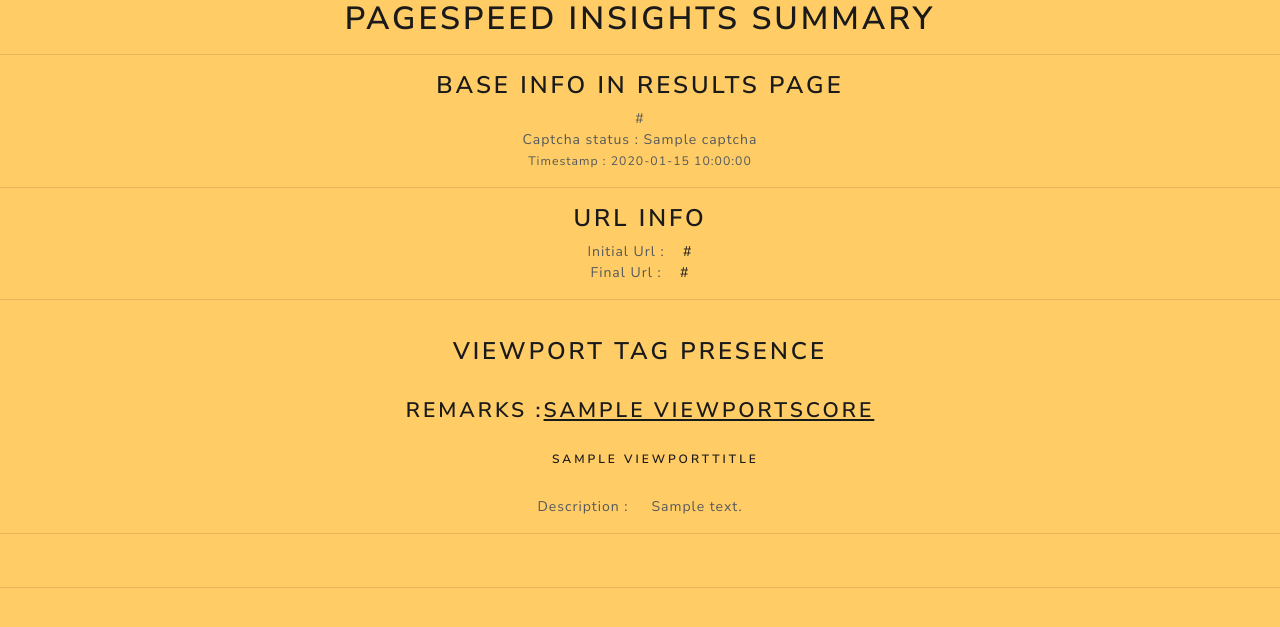
After one commit to Arunkumar483/Python-Project--1-Page-Insights-App, a Flask app: template pyproject/templates/results.html in a window 1280 px wide. The commit adds this page. Shown: the top 627 px of the page. Run offline with Flask 2, Linux system fonts and the light colour scheme; the template is opened without the code that fills it: most values are stand-ins (such as "Sample title", 1, 10 or a date in 2020); some libraries are stand-ins or nearby versions.

Commit message:
hardcoded url and basic front end changes

```diff
--- a/pyproject/app.py
+++ b/pyproject/app.py
@@ -3,11 +3,25 @@
 #Standard :WSGI -> Standard that is used for communication between appliication and server.
 app=Flask(__name__)
 #Decorator binded with function
+
 @app.route('/',methods=['Get'])
 def index():
+    working="workingeh!"
+    return render_template("index.html",working=working)
+@app.route('/test',methods=['Get'])
+def test():
+    working="workingeh!"
+    return working
+
+
+
+
+
+@app.route('/results',methods=['GET'])
+def result():
 
     api_key = 'AIzaSyAhSbk4l49jwrWO9iBaD_hJeLg3elYjSEw'
-    search_api_url = 'https://www.googleapis.com/pagespeedonline/v5/runPagespeed?url=http://www.biomotionlog.in/&key='+api_key
+    search_api_url = 'https://www.googleapis.com/pagespeedonline/v5/runPagespeed?url=http://www.google.co.in/&key='+api_key
 
     #getting the information response from the specified url
     response = requests.get(search_api_url)
@@ -31,19 +45,16 @@
         viewportscore="GOOD"
     else:
         viewportscore="BAD"
-    #firstmeaningfulpaint=data['first-meaningful-paint']
     viewportdescription=viewportdetails["description"]
     analyzedurl=data["id"]
 
 
-    return render_template('index.html',data=data,viewportdetails=viewportdetails,viewportscore=viewportscore,viewportdescription=viewportdescription,captcha=captcha,timestamp=timestamp,lighthouseResult=lighthouseResult,analyzedurl=analyzedurl,viewportid=viewportid,viewporttitle=viewporttitle)
+    return render_template('results.html',data=data,viewportdetails=viewportdetails,viewportscore=viewportscore,viewportdescription=viewportdescription,captcha=captcha,timestamp=timestamp,lighthouseResult=lighthouseResult,analyzedurl=analyzedurl,viewportid=viewportid,viewporttitle=viewporttitle)
 
 
 
 
-@app.route('/results')
-def result():
-    return "<h1 align=center>Page Speed Analyser</h1>"
+
 
 
 if __name__=='__main__':
--- a/pyproject/templates/layout.html
+++ b/pyproject/templates/layout.html
@@ -9,6 +9,24 @@
     <link rel="stylesheet" href="style.css">
     <title>PageInsights</title>
     <h1 align=center>PAGESPEED INSIGHTS SUMMARY</h1>
+    <link rel="stylesheet" href="https://stackpath.bootstrapcdn.com/bootswatch/4.5.2/lux/bootstrap.min.css" integrity="sha384-9+PGKSqjRdkeAU7Eu4nkJU8RFaH8ace8HGXnkiKMP9I9Te0GJ4/km3L1Z8tXigpG" crossorigin="anonymous">
+    <style type="text/css">
+        .wrapper{
+            width: 500px;
+            margin: 0 auto;
+            text-align:center;
+        }
+        body{
+            background:#ffcc66;
+            }
+        .cont{
+            border:1px solid black;
+            box-shadow: 0px 1px 2px 1px;
+            margin-top:20px;
+            width:80vw;
+            background:white;
+            }
+    </style>
 </head>
 <body>
     <!-- <h1 align=center>**Hello Detective**</h1> -->
--- /dev/null
+++ b/pyproject/templates/results.html
@@ -0,0 +1,36 @@
+{% extends 'layout.html' %}
+{% block content %}
+<hr>
+<div align="center" class="baseinfo">
+    <h3 align="center">BASE INFO in results page</h3>
+    <caption>{{analyzedurl}}</caption>
+    <br>
+    Captcha status :  {{captcha}}<br>
+    <small>Timestamp      :  {{timestamp}}</small>
+    <br>
+</div>
+<hr>
+<div align="center" class="lighthouseResult">
+    <h3>URL INFO</h3>
+    Initial Url :&nbsp&nbsp&nbsp&nbsp<a href="{{lighthouseResult["requestedUrl"]}}">{{lighthouseResult["requestedUrl"]}}</a>
+    <br>
+    Final Url :&nbsp&nbsp&nbsp&nbsp<a href="{{lighthouseResult["finalUrl"]}}">{{lighthouseResult["finalUrl"]}}</a>
+    <hr>
+    <br>
+</div>
+<div align="center" class="viewportdetails">
+    <h3 align="center">Viewport tag presence<br><br>
+        <small><strong>Remarks :<u>{{viewportscore}}</u></strong></small>
+    </h3>
+    <br>
+    <h6 align="center">&nbsp&nbsp&nbsp&nbsp {{viewporttitle}}</h6>
+    <br>
+    Description :&nbsp&nbsp&nbsp&nbsp {{viewportdescription}}
+</div>
+    <hr>
+    <br>
+<!-- trials -->
+<!-- {{viewportdetails}} -->
+<hr>
+<!--{{data}} -->
+{% endblock content %}
```
Also changed, not shown: pyproject/templates/index.html (+28 -26 lines).
